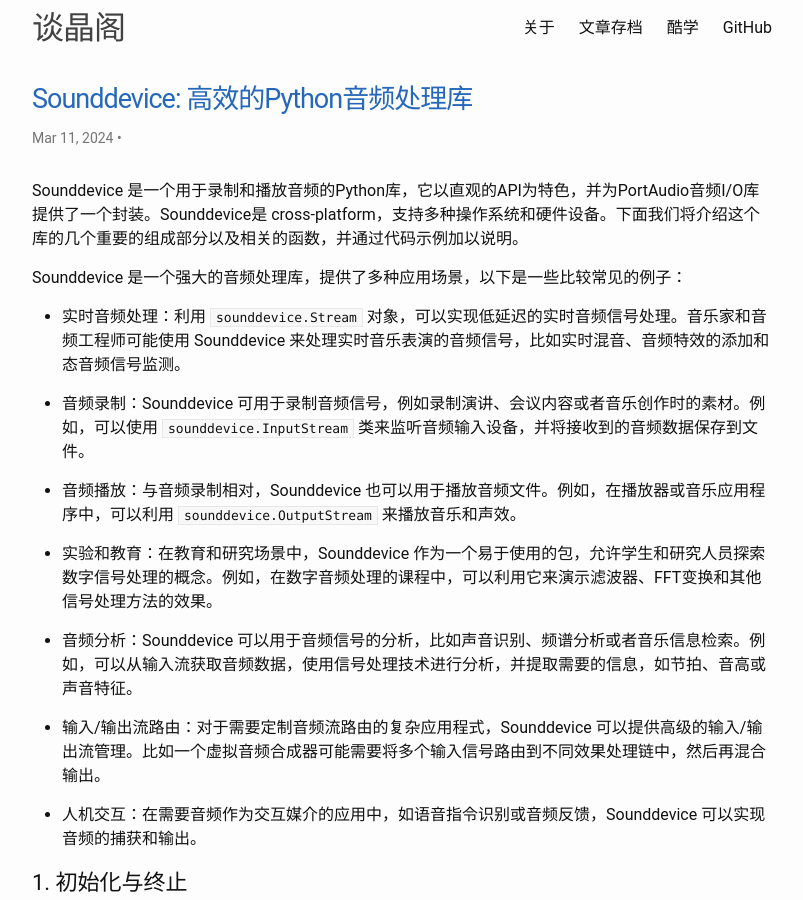
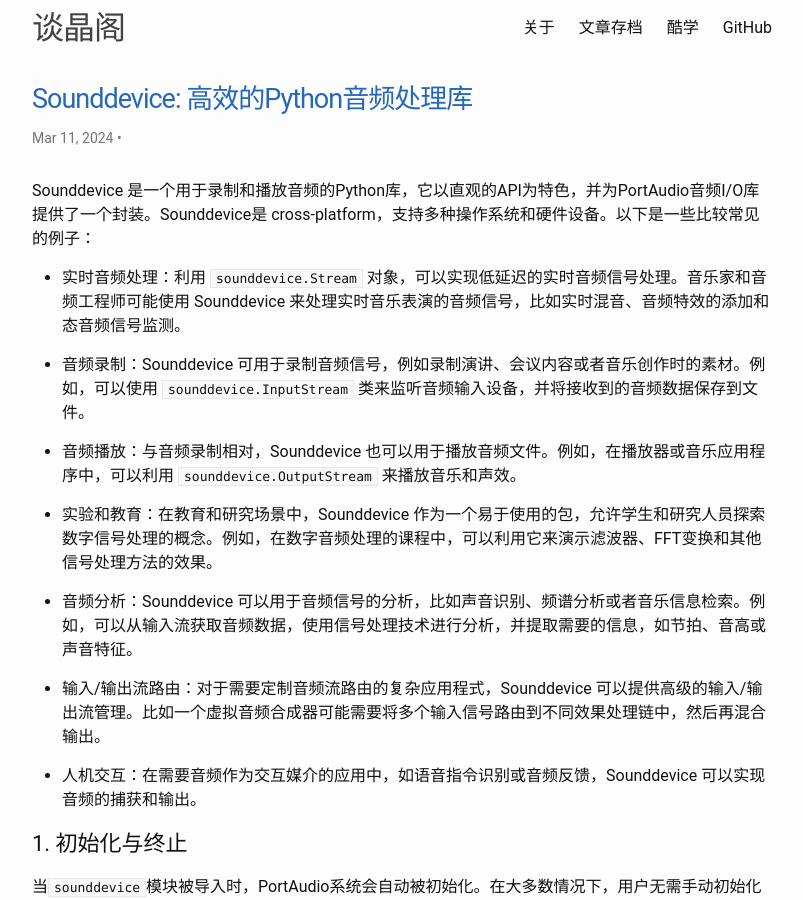
Before and after one commit to talkincode/ToughNotes, a Jekyll site: the page built from _posts/2024-03-11-sounddevice-python-library.md, in a window 1280 px wide and 900 px high. Shown: the whole window, without its empty margins (238-1041 px from the left). Built offline with Jekyll 4.4.1, drawn with Linux system fonts in a browser that asks for light colours.

Commit message:
更新 sounddevice Python 库的介绍和示例代码。

```diff
--- a/_posts/2024-03-11-sounddevice-python-library.md
+++ b/_posts/2024-03-11-sounddevice-python-library.md
@@ -6,9 +6,7 @@ categories: python audio sounddevice
 keywords: python, audio, sounddevice
 ---
 
-Sounddevice 是一个用于录制和播放音频的Python库，它以直观的API为特色，并为PortAudio音频I/O库提供了一个封装。Sounddevice是 cross-platform，支持多种操作系统和硬件设备。下面我们将介绍这个库的几个重要的组成部分以及相关的函数，并通过代码示例加以说明。
-
-Sounddevice 是一个强大的音频处理库，提供了多种应用场景，以下是一些比较常见的例子：
+Sounddevice 是一个用于录制和播放音频的Python库，它以直观的API为特色，并为PortAudio音频I/O库提供了一个封装。Sounddevice是 cross-platform，支持多种操作系统和硬件设备。以下是一些比较常见的例子：
 
 - 实时音频处理：利用 `sounddevice.Stream` 对象，可以实现低延迟的实时音频信号处理。音乐家和音频工程师可能使用 Sounddevice 来处理实时音乐表演的音频信号，比如实时混音、音频特效的添加和态音频信号监测。
 
```
